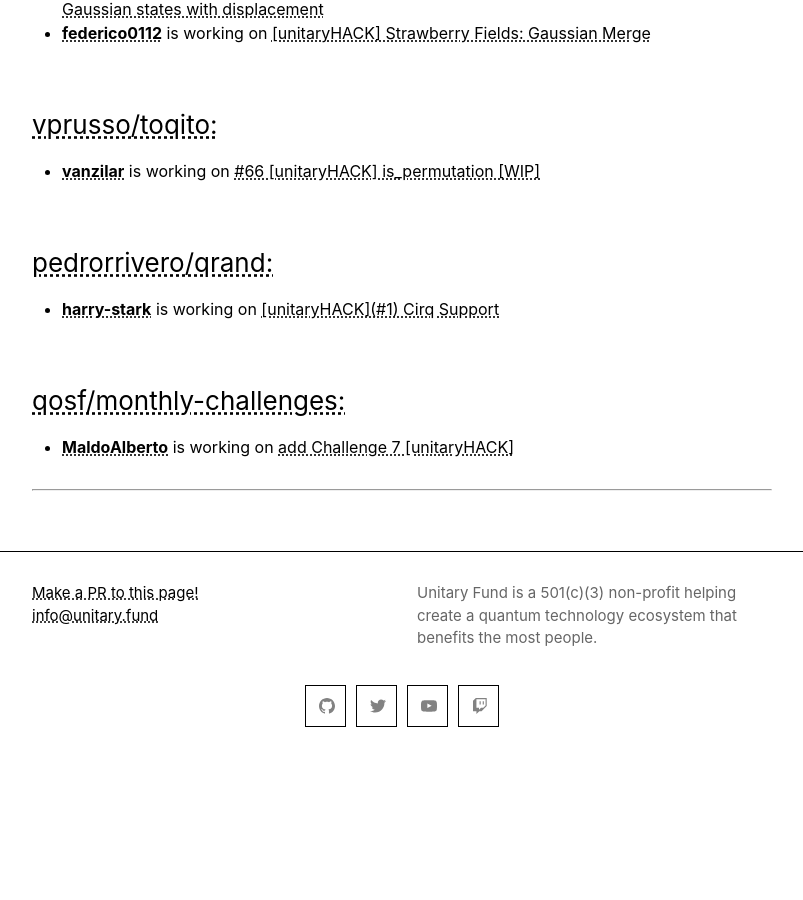
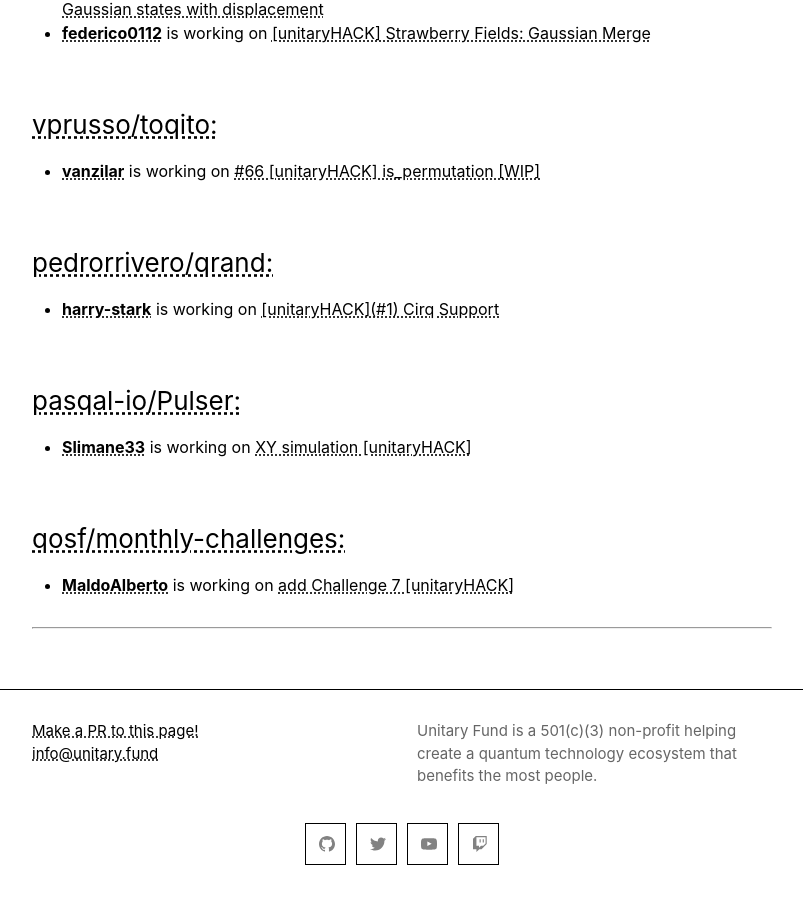
Before and after one commit to unitaryfund/unitaryhack2021, a Jekyll site: the page built from results.md, in a window 1280 px wide and 900 px high, scrolled down 6253 px. Shown: the whole window, without its empty margins (238-1041 px from the left). Built offline with Jekyll 4.4.1, drawn with Linux system fonts in a browser that asks for light colours; before the commit the page ends 7015 px from its top, so only the background shows below that.

Commit message:
Updating number and pending hack

```diff
--- a/_data/open-prs.yaml
+++ b/_data/open-prs.yaml
@@ -40,6 +40,11 @@
   - title: '[unitaryHACK](#1) Cirq Support'
     number: 20
     user: harry-stark
+- name: pasqal-io/Pulser
+  data:
+  - title: XY simulation [unitaryHACK]
+    number: 183
+    user: Slimane33
 - name: qosf/monthly-challenges
   data:
   - title: add Challenge 7 [unitaryHACK]
```
Also changed, not shown: index.md (+1 -1 lines).
